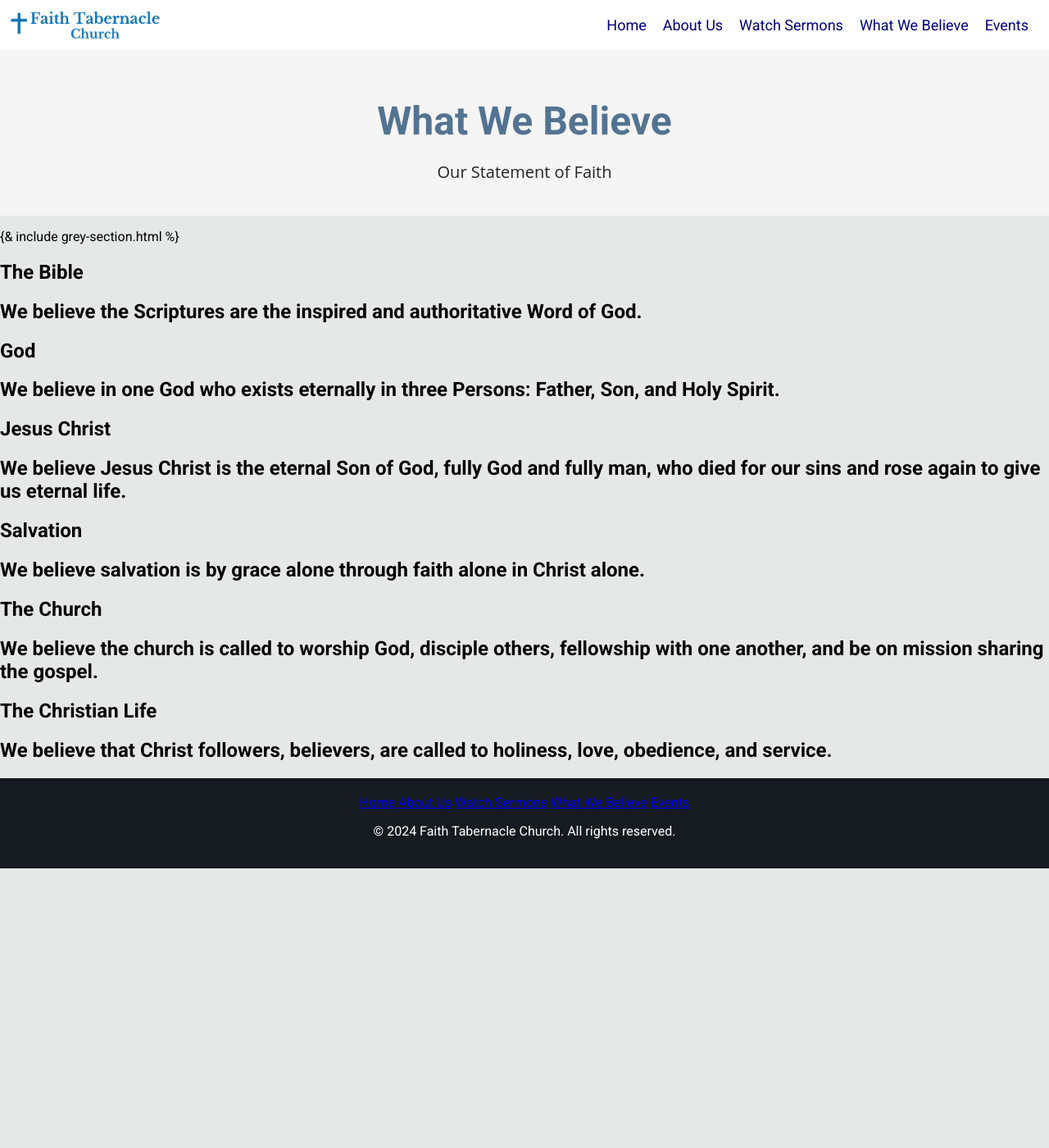
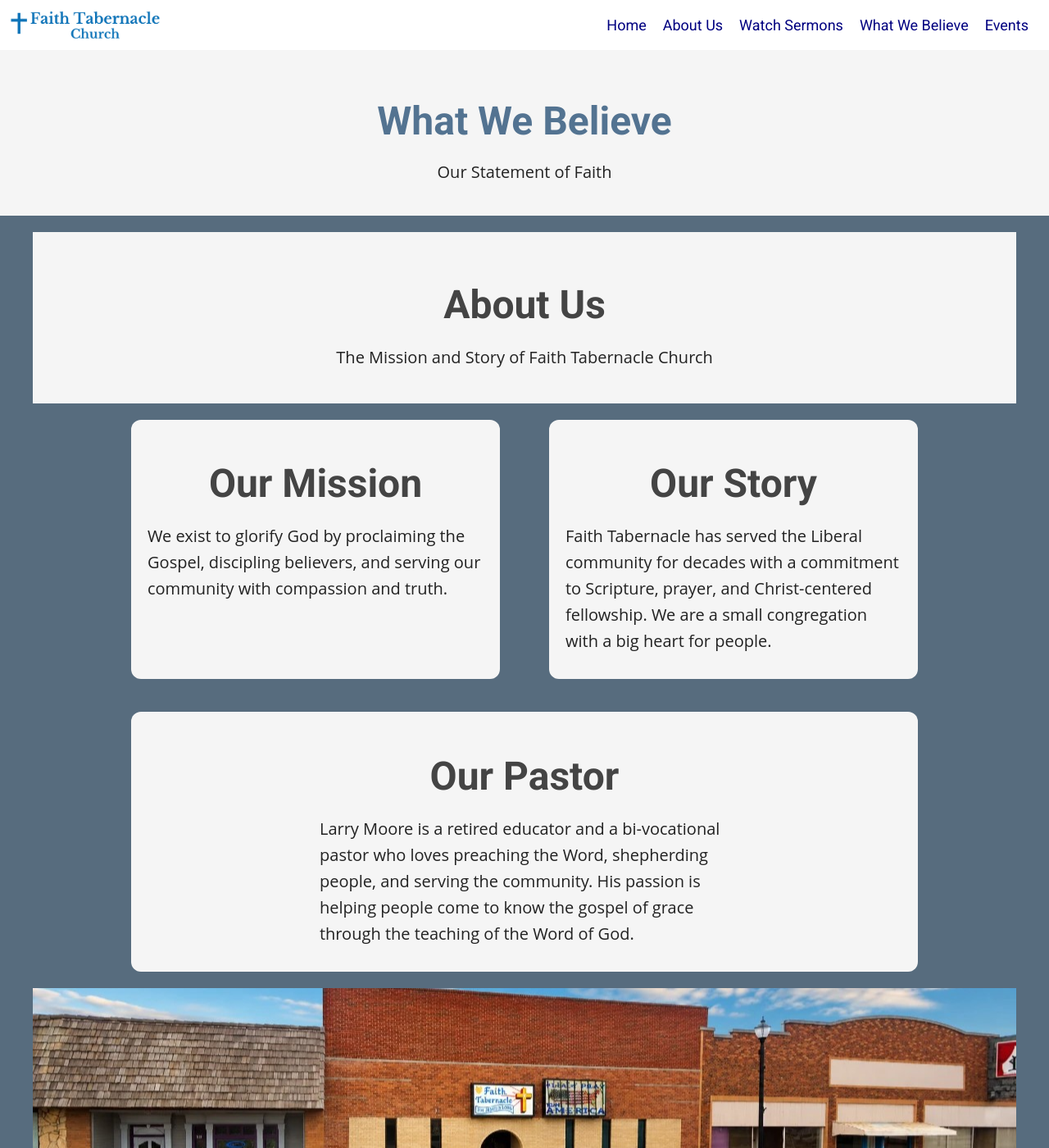
Before and after one commit to nwmdesign/faithtabliberal, a Jekyll site: the page built from beliefs.md, in a window 1280 px wide and 1400 px high. Shown: the whole window at 82% size. Built offline with Jekyll 4.4.1, drawn with Linux system fonts in a browser that asks for light colours.

Commit message:
Update beliefs.md

```diff
--- a/beliefs.md
+++ b/beliefs.md
@@ -3,7 +3,7 @@ layout: page
 title: What We Believe
 description: Our Statement of Faith
 ---
-{& include grey-section.html %}
+{% include grey-section.html %}
 
 ## The Bible
 ## We believe the Scriptures are the inspired and authoritative Word of God.
```
